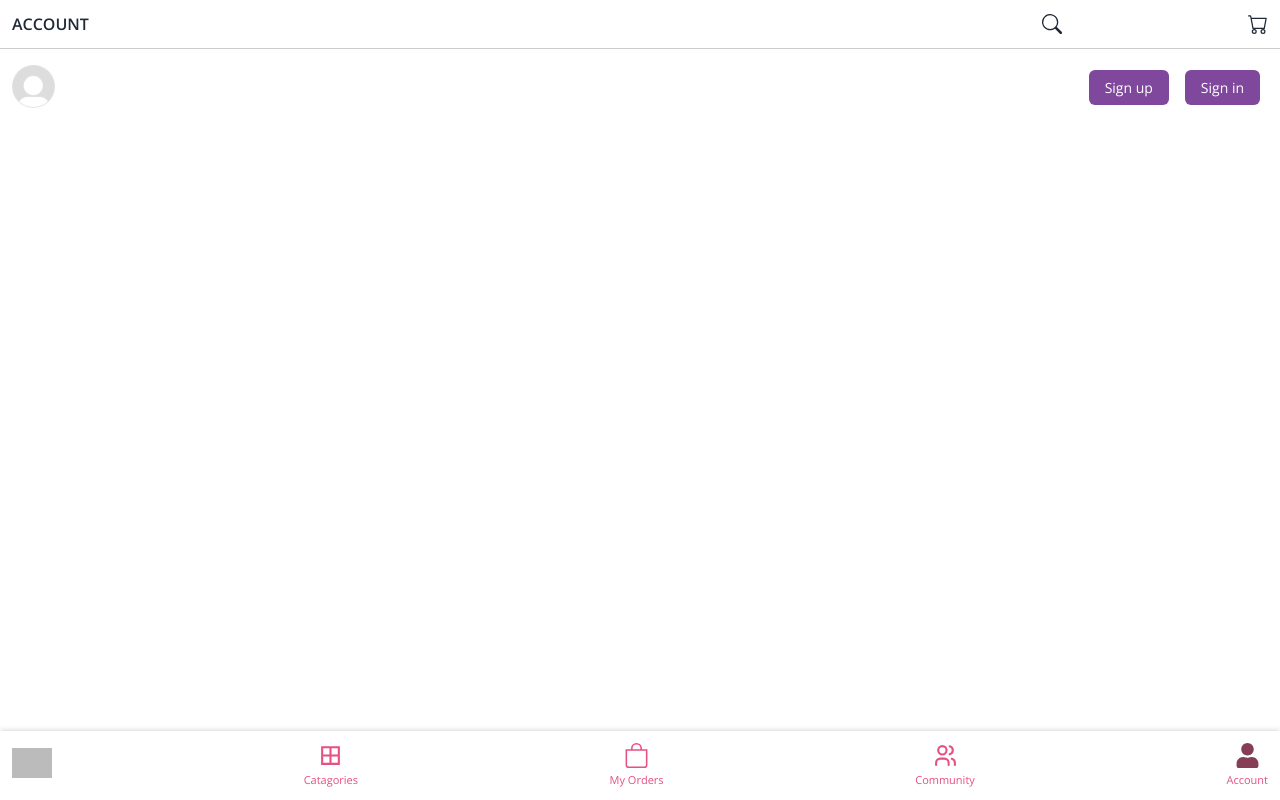
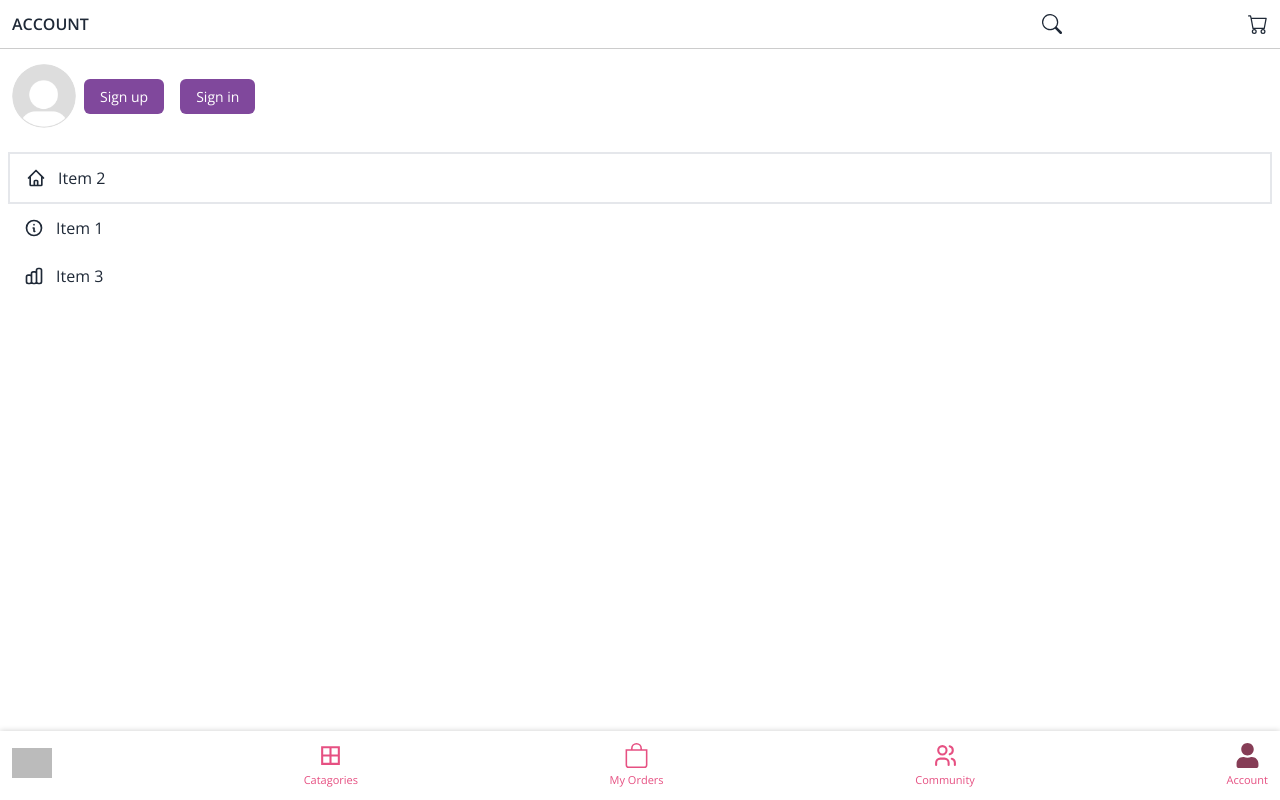
Before and after one commit to DasSubhadip1999/meesho-frontend, a Next.js app: page /account in a window 1280 px wide. Built offline with nearby package versions, Linux system fonts and the light colour scheme; grey boxes are pictures that could not be loaded.

Commit message:
login user complete

```diff
--- a/components/AuthModal.jsx
+++ b/components/AuthModal.jsx
@@ -3,19 +3,35 @@ import { useContext } from "react";
 import SignUp from "./SignUp";
 import SignIn from "./SignIn";
 import { RxCrossCircled } from "react-icons/rx";
+import { useSelector } from "react-redux";
+import HashLoader from "react-spinners/HashLoader";
 
 const AuthModal = () => {
   const { authType } = useContext(AuthContext);
+  const { isLoading } = useSelector((state) => state.auth);
+
+  const overrideCss = {
+    position: "absolute",
+    left: "43%",
+    top: "48%",
+    zIndex: 20,
+  };
 
   return (
     <>
       {/* Put this part before </body> tag */}
       <input type="checkbox" id="my-modal-6" className="modal-toggle" />
-      <div className="modal modal-top sm:modal-middle">
+      <div
+        className={`modal modal-top sm:modal-middle ${
+          isLoading && "pointer-events-none"
+        }`}
+      >
         <div className="modal-box">
           {/* design */}
           {authType === "sign-up" ? <SignUp /> : <SignIn />}
-
+          {isLoading && (
+            <HashLoader color="#80489C" size={50} cssOverride={overrideCss} />
+          )}
           {/* actions */}
           <div className="modal-action absolute right-3 -top-3">
             <label htmlFor="my-modal-6" className="text-2xl">
--- /dev/null
+++ b/components/Menu.jsx
@@ -0,0 +1,65 @@
+const Menu = () => {
+  return (
+    <ul className="menu bg-base-100 w-full p-2">
+      <li className="border-2">
+        <a>
+          <svg
+            xmlns="http://www.w3.org/2000/svg"
+            className="h-5 w-5"
+            fill="none"
+            viewBox="0 0 24 24"
+            stroke="currentColor"
+          >
+            <path
+              strokeLinecap="round"
+              strokeLinejoin="round"
+              strokeWidth="2"
+              d="M3 12l2-2m0 0l7-7 7 7M5 10v10a1 1 0 001 1h3m10-11l2 2m-2-2v10a1 1 0 01-1 1h-3m-6 0a1 1 0 001-1v-4a1 1 0 011-1h2a1 1 0 011 1v4a1 1 0 001 1m-6 0h6"
+            />
+          </svg>
+          Item 2
+        </a>
+      </li>
+      <li>
+        <a>
+          <svg
+            xmlns="http://www.w3.org/2000/svg"
+            className="h-5 w-5"
+            fill="none"
+            viewBox="0 0 24 24"
+            stroke="currentColor"
+          >
+            <path
+              strokeLinecap="round"
+              strokeLinejoin="round"
+              strokeWidth="2"
+              d="M13 16h-1v-4h-1m1-4h.01M21 12a9 9 0 11-18 0 9 9 0 0118 0z"
+            />
+          </svg>
+          Item 1
+        </a>
+      </li>
+      <li>
+        <a>
+          <svg
+            xmlns="http://www.w3.org/2000/svg"
+            className="h-5 w-5"
+            fill="none"
+            viewBox="0 0 24 24"
+            stroke="currentColor"
+          >
+            <path
+              strokeLinecap="round"
+              strokeLinejoin="round"
+              strokeWidth="2"
+              d="M9 19v-6a2 2 0 00-2-2H5a2 2 0 00-2 2v6a2 2 0 002 2h2a2 2 0 002-2zm0 0V9a2 2 0 012-2h2a2 2 0 012 2v10m-6 0a2 2 0 002 2h2a2 2 0 002-2m0 0V5a2 2 0 012-2h2a2 2 0 012 2v14a2 2 0 01-2 2h-2a2 2 0 01-2-2z"
+            />
+          </svg>
+          Item 3
+        </a>
+      </li>
+    </ul>
+  );
+};
+
+export default Menu;
--- a/components/Profile.jsx
+++ b/components/Profile.jsx
@@ -7,8 +7,19 @@ const Profile = () => {
   const { openModal } = useContext(AuthContext);
   const { user } = useSelector((state) => state.auth);
   return (
-    <div className="flex py-4 px-3 justify-between items-center">
-      <Image src="/user.png" alt="user" width={43} height={43} />
+    <div className="flex py-4 px-3 items-center mt-12">
+      <div className="avatar">
+        <div className="w-16 rounded-full">
+          <Image src="/user.png" alt="user" width={30} height={30} />
+        </div>
+      </div>
+
+      {user ? (
+        <div className="border-l-2 border-[rgba(0,0,0,0.2)] ml-4 p-2">
+          <p className="font-semibold">{user.name}</p>
+          <p>{user.email}</p>
+        </div>
+      ) : (
         <div className="text-white">
           <label
             htmlFor="my-modal-6"
@@ -26,6 +37,7 @@ const Profile = () => {
             Sign in
           </label>
         </div>
+      )}
     </div>
   );
 };
--- a/components/SignIn.jsx
+++ b/components/SignIn.jsx
@@ -1,25 +1,76 @@
+import { useEffect, useState } from "react";
+import { useDispatch, useSelector } from "react-redux";
+import { toast } from "react-toastify";
+import { loginUser, reset } from "../redux/feature/auth/authSlice";
+
 const SignIn = () => {
+  const [formData, setFormData] = useState({
+    email: "",
+    password: "",
+  });
+  const { user, isError, isLoading, isSuccess, message } = useSelector(
+    (state) => state.auth
+  );
+  const { email, password } = formData;
+  const dispatch = useDispatch();
+
+  useEffect(() => {
+    if (isError) {
+      toast.error(message);
+    }
+
+    if (isSuccess && user) {
+      toast.success("Login successfull");
+    }
+
+    dispatch(reset());
+  }, [isError, isSuccess, message, dispatch]);
+
+  const onChange = (e) => {
+    setFormData((prev) => ({ ...prev, [e.target.name]: e.target.value }));
+  };
+
+  const onSubmit = (e) => {
+    e.preventDefault();
+
+    if (!email || !password) {
+      toast.error("Please fill all details");
+    } else {
+      dispatch(loginUser({ email, password }));
+      setFormData({
+        email: "",
+        password: "",
+      });
+    }
+  };
+
   const inputStyle =
     "outline-none border-[1px] border-[rgba(0,0,0,0.2)] p-2 w-full rounded-md";
   const formGroupStyle = "my-2";
   return (
     <div>
       <h1 className="text-lg font-semibold">Login to your account</h1>
-      <form>
+      <form onSubmit={onSubmit}>
         <div className={formGroupStyle}>
           <label>Email</label>
           <input
             type="email"
+            name="email"
+            value={email}
             placeholder="Enter your email"
             className={inputStyle}
+            onChange={onChange}
           />
         </div>
         <div className={formGroupStyle}>
           <label>Password</label>
           <input
             type="password"
+            name="password"
+            value={password}
             placeholder="Enter your password"
             className={inputStyle}
+            onChange={onChange}
           />
         </div>
         <input
--- /dev/null
+++ b/hooks/useAuthStatus.js
@@ -0,0 +1,5 @@
+import { useEffect, useState } from "react";
+
+const useAuthStatus = () => {};
+
+export default useAuthStatus;
--- a/pages/_app.js
+++ b/pages/_app.js
@@ -6,6 +6,7 @@ import AuthModal from "../components/AuthModal";
 import { Provider } from "react-redux";
 import { store } from "../redux/app/store";
 import { ToastContainer } from "react-toastify";
+
 function MyApp({ Component, pageProps }) {
   return (
     <>
--- a/pages/account.js
+++ b/pages/account.js
@@ -1,32 +1,20 @@
 import { BsCart, BsSearch } from "react-icons/bs";
-import { useState } from "react";
+import Menu from "../components/Menu";
 import Profile from "../components/Profile";
-import { useSelector } from "react-redux";
-import HashLoader from "react-spinners/HashLoader";
+
 const account = () => {
-  const [isLogin, setLogin] = useState(true);
-  const { isLoading } = useSelector((state) => state.auth);
-
-  const overrideCss = {
-    position: "absolute",
-    left: "43%",
-    top: "48%",
-  };
-
-  if (isLoading) {
-    return <HashLoader color="#80489C" size={50} cssOverride={overrideCss} />;
-  }
   //
   return (
     <div>
-      <header className="flex justify-between items-center p-3 border-b-[1px] border-[rgba(0,0,0,0.2)]">
+      <header className="flex justify-between items-center p-3 border-b-[1px] border-[rgba(0,0,0,0.2)] fixed top-0 w-full">
         <span className="text-md font-semibold">ACCOUNT</span>
         <div className="w-[18%] flex justify-between items-center">
           <BsSearch size={20} />
           <BsCart size={20} />
         </div>
       </header>
-      {isLogin ? <Profile /> : <div>Login</div>}
+      <Profile />
+      <Menu />
     </div>
   );
 };
--- a/redux/feature/auth/authSlice.js
+++ b/redux/feature/auth/authSlice.js
@@ -30,18 +30,23 @@ export const registerUser = createAsyncThunk(
   }
 );
 
-const loginUser = createAsyncThunk("auth/login", async (user, thunkAPI) => {
+export const loginUser = createAsyncThunk(
+  "auth/login",
+  async (user, thunkAPI) => {
     try {
       return await loginService(user);
     } catch (error) {
       const message =
-      (error.response && error.response.data && error.response.data.message) ||
+        (error.response &&
+          error.response.data &&
+          error.response.data.message) ||
         error.message ||
         error.toString();
 
       return thunkAPI.rejectWithValue(message);
     }
-});
+  }
+);
 
 export const authSlice = createSlice({
   name: "auth",
```
Lines whose indentation alone changed are shown as unchanged.
